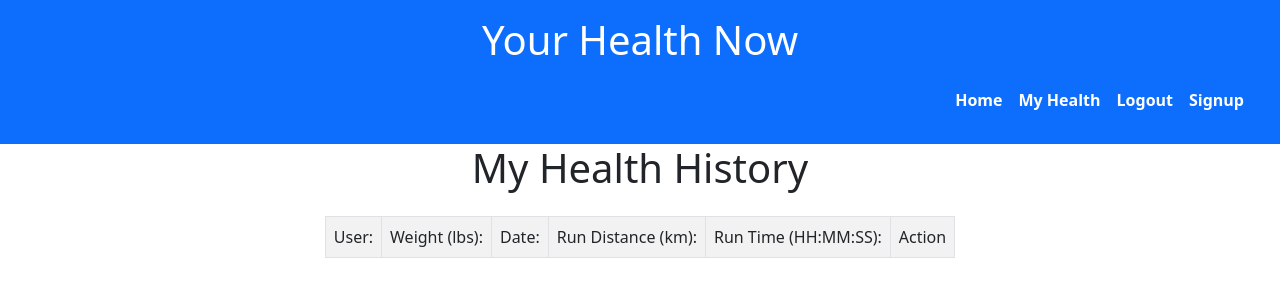
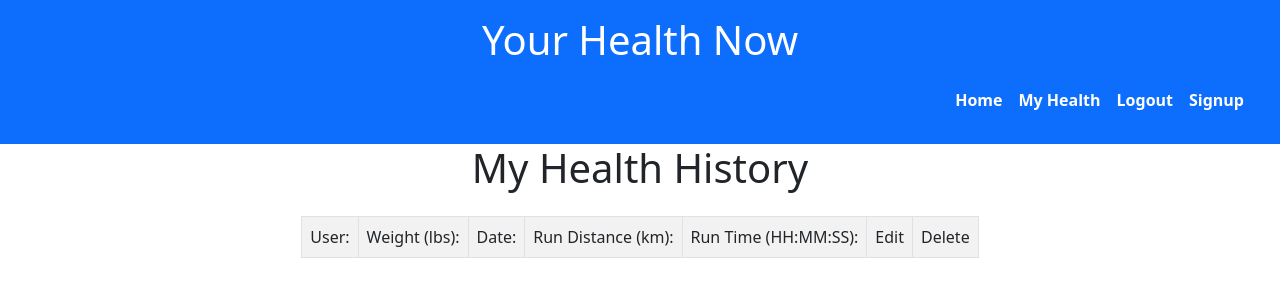
Before and after one commit to BenD2525/Your-Health-Now, a Django app: page /MyHealth/history in a window 1280 px wide. Shown: the top 300 px of the page. Run offline with Django 3.2, Linux system fonts and the light colour scheme; the visitor is signed in with stand-in values (Sample User, id 1); data that the repository does not hold is empty; some libraries are stand-ins or nearby versions.

Commit message:
Add delete functionality to health_hub_history and add buttons for edit

```diff
--- a/HealthHub/templates/health_hub_history.html
+++ b/HealthHub/templates/health_hub_history.html
@@ -19,7 +19,8 @@
                     <td>Date:</td>
                     <td>Run Distance (km):</td>
                     <td>Run Time (HH:MM:SS):</td>
-                    <td>Action</td>
+                    <td>Edit</td>
+                    <td>Delete</td>
                 </tr>
                 {% for item in stats %}
                 <tr>
@@ -29,6 +30,13 @@
                     <td>{{ item.run_distance }}</td>
                     <td>{{ item.run_time }}</td>
                     <!-- Button trigger modal -->
+                    <td>
+                        <a href="edit/{{ item.id }}"><button type="button" class="btn btn-primary" data-bs-toggle="modal"
+                            data-bs-target="#staticBackdrop">
+                            Edit
+                        </button>
+                    </a>
+                    </td>
                     <td>
                         <button type="button" class="btn btn-danger" data-bs-toggle="modal"
                             data-bs-target="#staticBackdrop">
```
